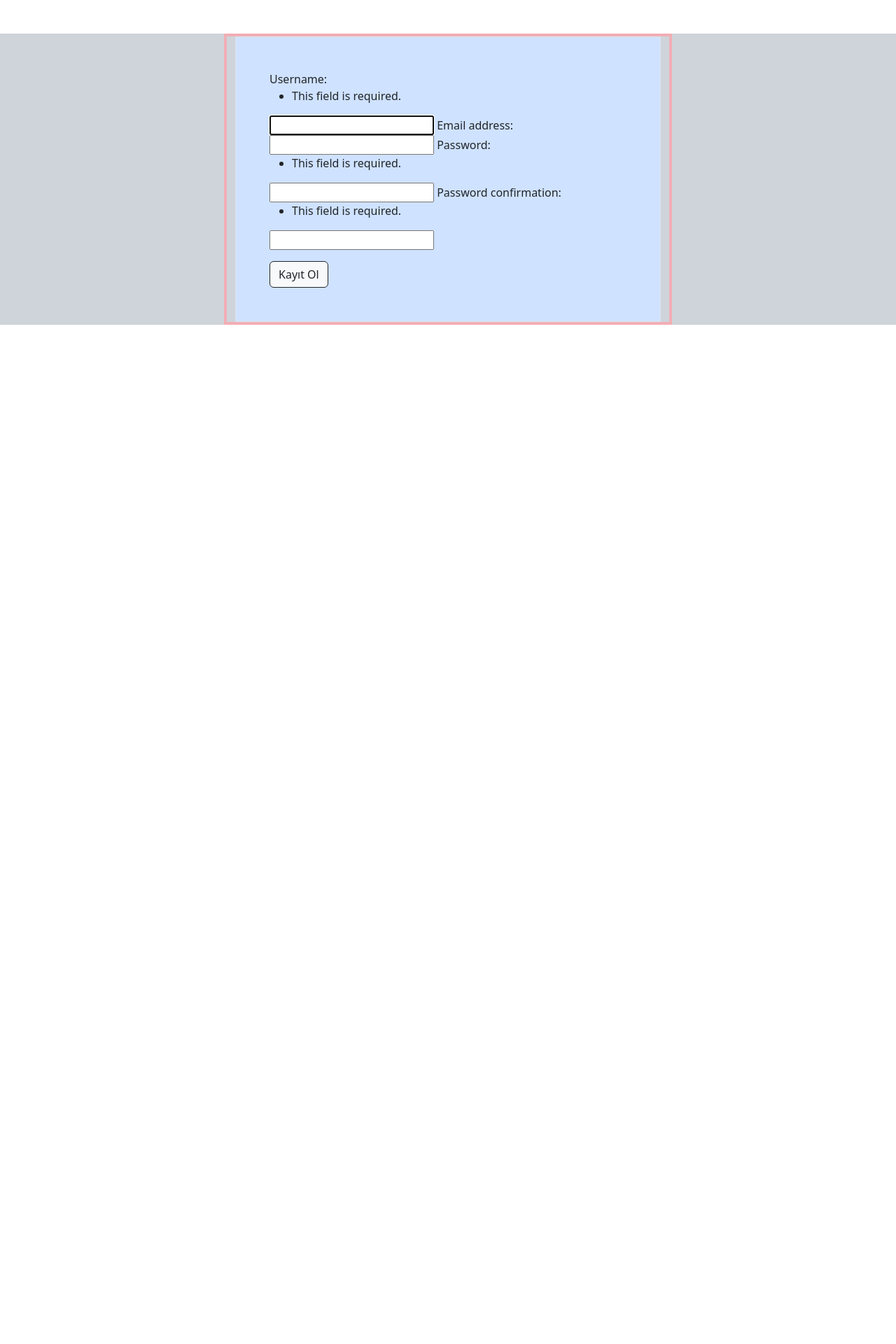
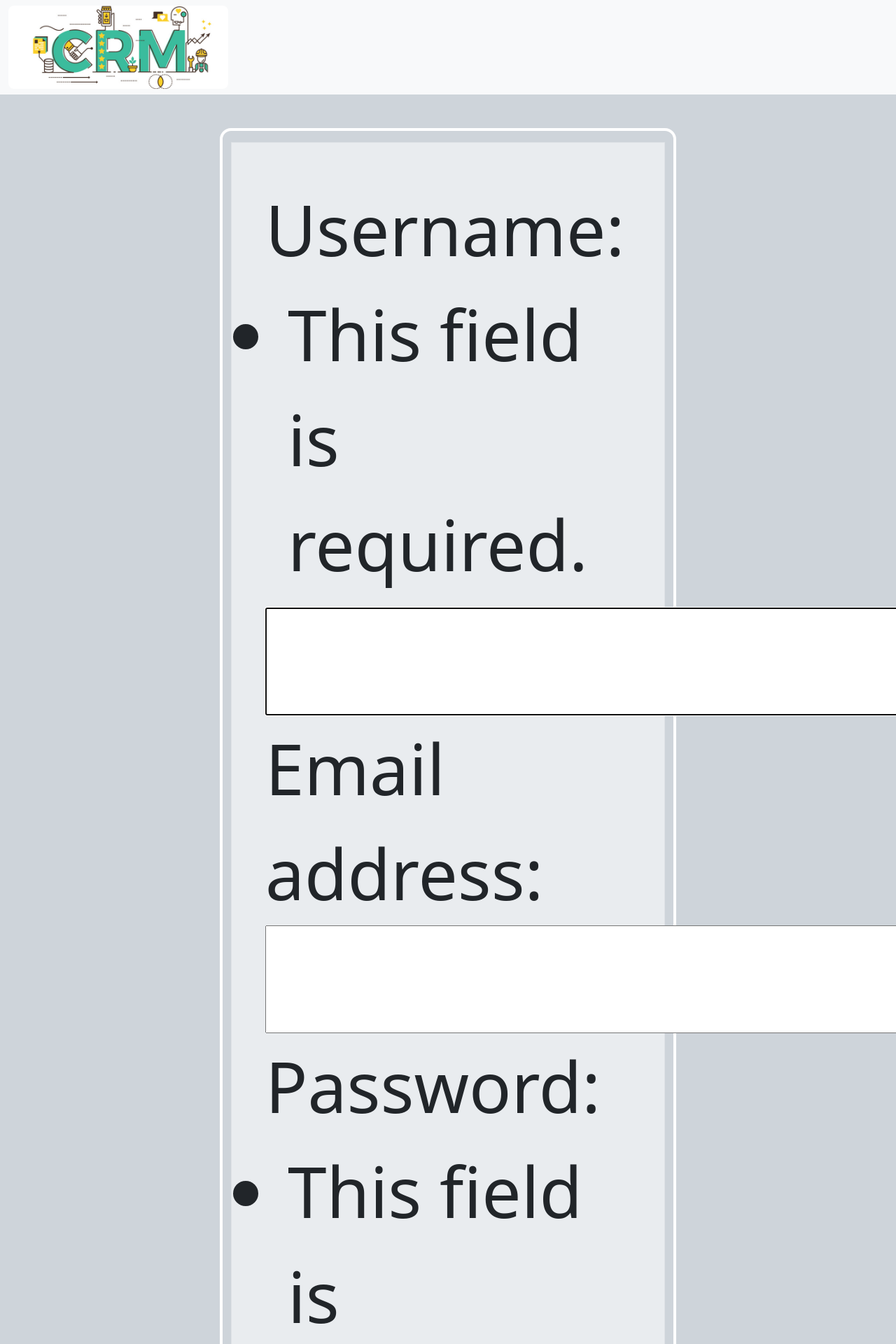
Before and after one commit to eliftubakorkmaz/CRMApp, a Django app: page /register/ in a window 1280 px wide; the page is wider, and only the part inside the window is pictured. Shown: the top 1920 px of that part at 70% size. Before the commit the page ends 464 px from the top of that part, so only its background shows below. Run offline with Django 4.2, Linux system fonts and the light colour scheme.

Commit message:
guncelleme2

```diff
--- a/CRMApp/CRMApp/urls.py
+++ b/CRMApp/CRMApp/urls.py
@@ -22,8 +22,7 @@ from user.views import *
 
 urlpatterns = [
     path('admin/', admin.site.urls),
-    path('', index, name='index'),
+    path('', userLogin, name='login'),
     path('register/', userRegister, name='register'),
-    path('login/', userLogin, name='login'),
     path('musteriler/', musteriler, name='musteriler')
 ]
--- a/CRMApp/crm_app/static/style.css
+++ b/CRMApp/crm_app/static/style.css
@@ -3,3 +3,7 @@
     padding: 0;
     box-sizing: border-box;
 }
+
+.forms {
+    font-size: 100px;
+}
--- a/CRMApp/crm_app/templates/index.html
+++ b/CRMApp/crm_app/templates/index.html
@@ -7,6 +7,7 @@
     <title>CRM App</title>
 
     <!-- External CSS -->
+    <link rel="stylesheet" href="{% static 'style.css' %}">
 
     <!-- Bootstrap CDN -->
     <link href="https://cdn.jsdelivr.net/npm/bootstrap@5.3.1/dist/css/bootstrap.min.css" rel="stylesheet" integrity="sha384-4bw+/aepP/YC94hEpVNVgiZdgIC5+VKNBQNGCHeKRQN+PtmoHDEXuppvnDJzQIu9" crossorigin="anonymous">
@@ -24,7 +25,7 @@
                 </div>
                 <div class="col-6">
                     <form method="POST">
-                    {% csrf_token %}
+                        {% csrf_token %}
                     <div class="mb-3">
                         <label for="exampleInputEmail1" class="form-label">Kullanıcı Adınız:</label>
                         <input type="text" class="form-control w-75" id="exampleInputEmail1" name="username" aria-describedby="emailHelp">
@@ -37,7 +38,7 @@
                         <input type="checkbox" class="form-check-input" id="exampleCheck1">
                         <label class="form-check-label" for="exampleCheck1">Beni hatırla</label>
                     </div>
-                    <button type="submit" class="btn btn-primary mb-3">Giriş Yap</button>
+                    <input type="submit" class="btn btn-primary mb-3" value="Giriş Yap" >
                     </form>
                     <a href="{% url 'register' %}">Kayıt olmak için tıklayınız.</a>
                 </div>
--- a/CRMApp/crm_app/templates/musteriler.html
+++ b/CRMApp/crm_app/templates/musteriler.html
@@ -16,9 +16,10 @@
     <nav class="navbar bg-body-tertiary">
         <div class="container-fluid">
             <img src="{% static 'CRM.jpeg' %}" alt="" class="w-25 h-25">
-          <form class="d-flex" role="search">
+          <form class="d-flex" method="POST" role="search">
+            {% csrf_token %}
             <input class="form-control me-2" type="search" placeholder="Search" aria-label="Search">
-            <button class="btn btn-outline-success" type="submit">Search</button>
+            <button class="btn btn-outline-success" type="submit">Çıkış Yap</button>
           </form>
         </div>
       </nav>
--- a/CRMApp/crm_app/templates/register.html
+++ b/CRMApp/crm_app/templates/register.html
@@ -12,11 +12,18 @@
     <!-- Bootstrap CDN -->
     <link href="https://cdn.jsdelivr.net/npm/bootstrap@5.3.1/dist/css/bootstrap.min.css" rel="stylesheet" integrity="sha384-4bw+/aepP/YC94hEpVNVgiZdgIC5+VKNBQNGCHeKRQN+PtmoHDEXuppvnDJzQIu9" crossorigin="anonymous">
 </head>
-<body>
-    <div class="container-fluid bg-dark-subtle mt-5">
+<body class="bg-dark-subtle">
+    <!-- Navbar -->
+    <nav class="navbar bg-body-tertiary">
+        <div class="container-fluid">
+            <img src="{% static 'CRM.jpeg' %}" alt="" class="w-25 h-25 rounded-3">
+        </div>
+    </nav>
+    <!-- Kayıt olma formu -->
+    <div class="container-fluid mt-5"></div>
         <div class="row justify-content-center align-items-center">
-            <div class="col-md-6 border border-4 border-danger-subtle">
-                <form action="" method="POST" class="border p-5 bg-primary-subtle w-100">
+            <div class="col-md-6 border border-4 border-white rounded-4 py-3">
+                <form action="" method="POST" class="border p-5 bg-body-secondary w-100 forms">
                     {% csrf_token %}
                     {{ form }}
                     <div class="mt-3">
--- a/CRMApp/crm_app/views.py
+++ b/CRMApp/crm_app/views.py
@@ -2,3 +2,6 @@ from django.shortcuts import render
 
 def index(request):
     return render(request, 'index.html')
+
+def musteriler(request):
+    return render(request, 'musteriler.html')
--- a/CRMApp/user/views.py
+++ b/CRMApp/user/views.py
@@ -10,7 +10,7 @@ def userRegister(request):
     if request.method == 'POST':
         if form.is_valid():
             form.save()
-            return redirect('login')
+            return redirect('index')
 
     context = {
         'form' : form
@@ -28,8 +28,8 @@ def userLogin(request):
             login(request, user)
             return redirect('musteriler')
         else:
-            return redirect('login')
-    return render(request, 'login.html')
+            return redirect('index')
+    return render(request, 'index.html')
 
 def userLogout(request):
     logout(request)
```
Also changed, not shown: CRMApp/CRMApp/settings.py (+7 -1 lines), CRMApp/db.sqlite3.
